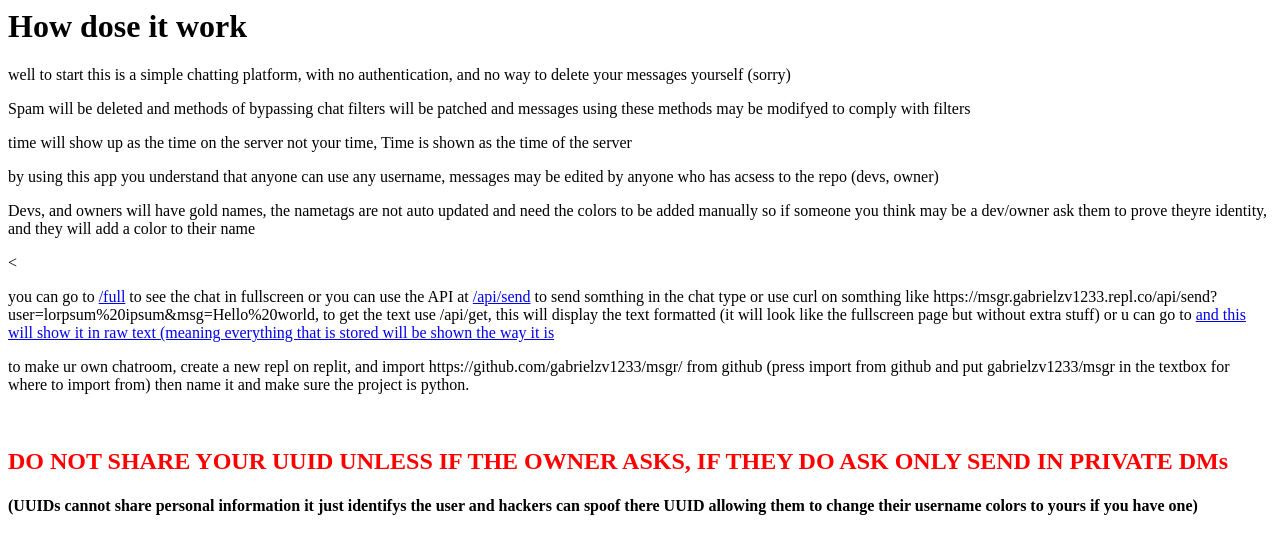
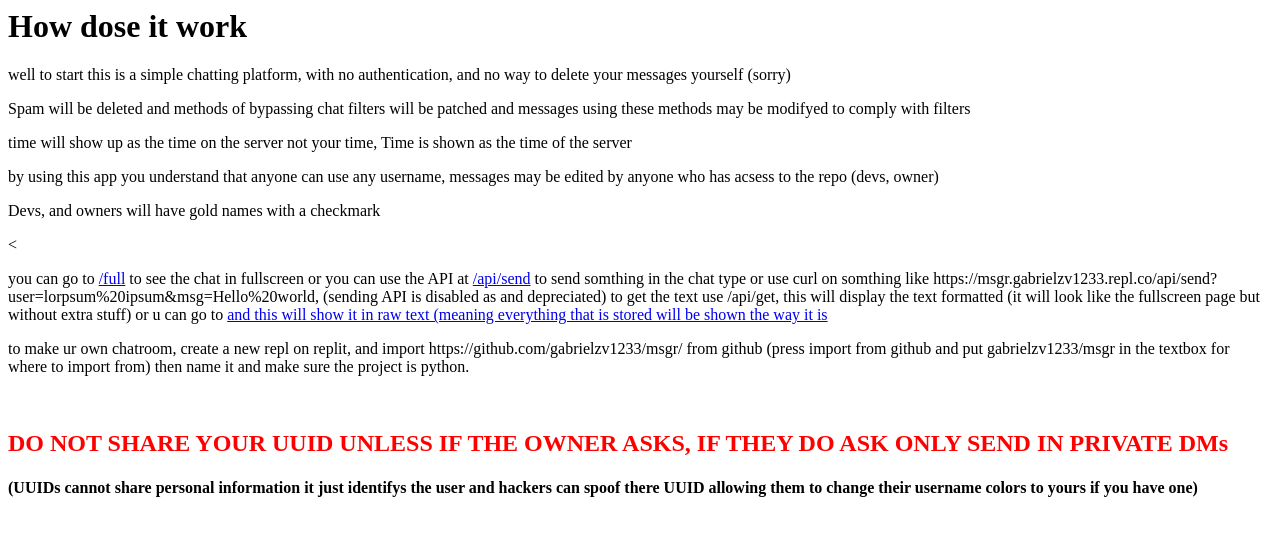
Before and after one commit to gabrielzv1233/msgr, a Flask app: page /info in a window 1280 px wide. Shown: the top 554 px of the page. Run offline with Flask 3, Linux system fonts and the light colour scheme.

Commit message:
Updated blocklist and info page

```diff
--- a/main.py
+++ b/main.py
@@ -41,7 +41,8 @@ block = {
     "faggot": "f****t",
     "fagot": "f***t",
     "kill your self": "i hope you have a long happy life :D",
-    "pornhub.com": "[banned-URL]"
+    "pornhub.com": "[banned-URL]",
+    "suck it": "s**t it"
 }
 
 loggable_words = ["nigger", "nigga", "niggger", "niger", "niga", "faggot", "fagot", "n*gger", "n*gga", "kill your self", "pornhub.com"]
--- a/templates/info.html
+++ b/templates/info.html
@@ -15,9 +15,9 @@
   <p>Spam will be deleted and methods of bypassing chat filters will be patched and messages using these methods may be modifyed to comply with filters</p>
 <p>time will show up as the time on the server not your time, Time is shown as the time of the server</p>
   <p>by using this app you understand that anyone can use any username, messages may be edited by anyone who has acsess to the repo (devs, owner)</p>
-  <p>Devs, and owners will have gold names, the nametags are not auto updated and need the colors to be added manually so if someone you think may be a dev/owner ask them to prove theyre identity, and they will add a color to their name </p>
+  <p>Devs, and owners will have gold names with a checkmark</p>
 <
-<p>you can go to <a href="/full">/full</a> to see the chat in fullscreen or you can use the API at <a href="/api/send">/api/send</a> to send somthing in the chat type or use curl on somthing like https://msgr.gabrielzv1233.repl.co/api/send?user=lorpsum%20ipsum&msg=Hello%20world, to get the text use /api/get, this will display the text formatted (it will look like the fullscreen page but without extra stuff) or u can go to <a href="/api/get/raw"> and this will show it in raw text (meaning everything that is stored will be shown the way it is</a></p>
+<p>you can go to <a href="/full">/full</a> to see the chat in fullscreen or you can use the API at <a href="/api/send">/api/send</a> to send somthing in the chat type or use curl on somthing like https://msgr.gabrielzv1233.repl.co/api/send?user=lorpsum%20ipsum&msg=Hello%20world, (sending API is disabled as and depreciated) to get the text use /api/get, this will display the text formatted (it will look like the fullscreen page but without extra stuff) or u can go to <a href="/api/get/raw"> and this will show it in raw text (meaning everything that is stored will be shown the way it is</a></p>
 <p>to make ur own chatroom, create a new repl on replit, and import https://github.com/gabrielzv1233/msgr/ from github (press import from github and put gabrielzv1233/msgr in the textbox for where to import from) then name it and make sure the project is python.</p><br>
 <h2 style="color:red;">DO NOT SHARE YOUR UUID UNLESS IF THE OWNER ASKS, IF THEY DO ASK ONLY SEND IN PRIVATE DMs</h2><h4> (UUIDs cannot share personal information it just identifys the user and hackers can spoof there UUID allowing them to change their username colors to yours if you have one)</h4>
 </body>
```
